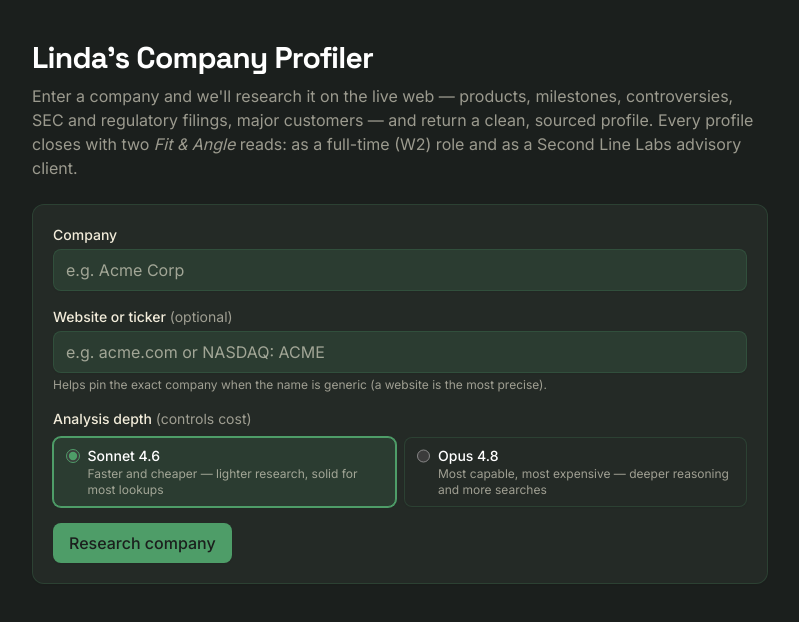
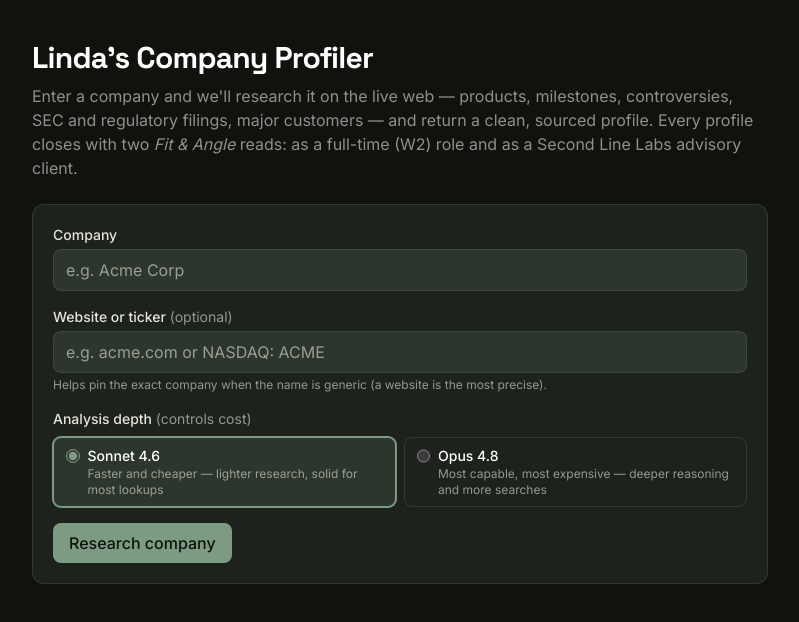
Before and after one commit to notlindafry/company-profiler, a Next.js app: page / in a window 1280 px wide. Shown: the top 622 px of the page, without its empty margins (240-1039 px from the left). Built offline with nearby package versions, Linux system fonts and the light colour scheme.

Commit message:
Revert "Retune palette to vibe-shelf aesthetic (dark green / cream / bright green)"
This reverts commit c3fa725927e119ccc4bbc534aef029107ede7254.

```diff
--- a/app/globals.css
+++ b/app/globals.css
@@ -18,10 +18,10 @@
     "Segoe UI", Roboto, Helvetica, Arial, sans-serif;
 
   /* --- the five palette colors (shared house theme, screen default) --- */
-  --bg: #1b1f1d; /* page background: dark green */
-  --surface: #242a26; /* cards, panels, inputs, chips (lifted off the bg) */
-  --accent: #4e9d68; /* interactive: brighter green — active state, focus ring, links */
-  --text: #f2ecda; /* primary body text (cream) */
+  --bg: #0f120d; /* page background (deepest near-black green) */
+  --surface: #1d231c; /* cards, panels, inputs, chips */
+  --accent: #7d9b83; /* interactive: active state, focus ring, links */
+  --text: #e6e4db; /* primary body text */
   --text-strong: #ffffff; /* headings, emphasis */
 
   /* --- derived from the palette via color-mix() — no new hues --- */
--- a/app/layout.tsx
+++ b/app/layout.tsx
@@ -26,7 +26,7 @@ export const metadata: Metadata = {
 };
 
 export const viewport: Viewport = {
-  themeColor: "#1b1f1d",
+  themeColor: "#0f120d",
 };
 
 export default function RootLayout({
```
